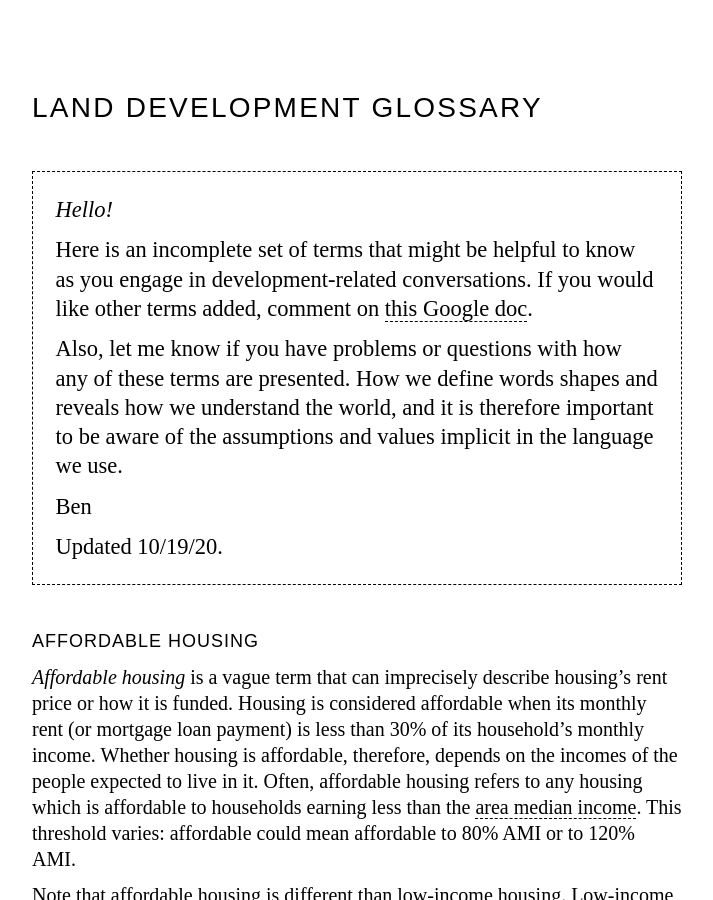
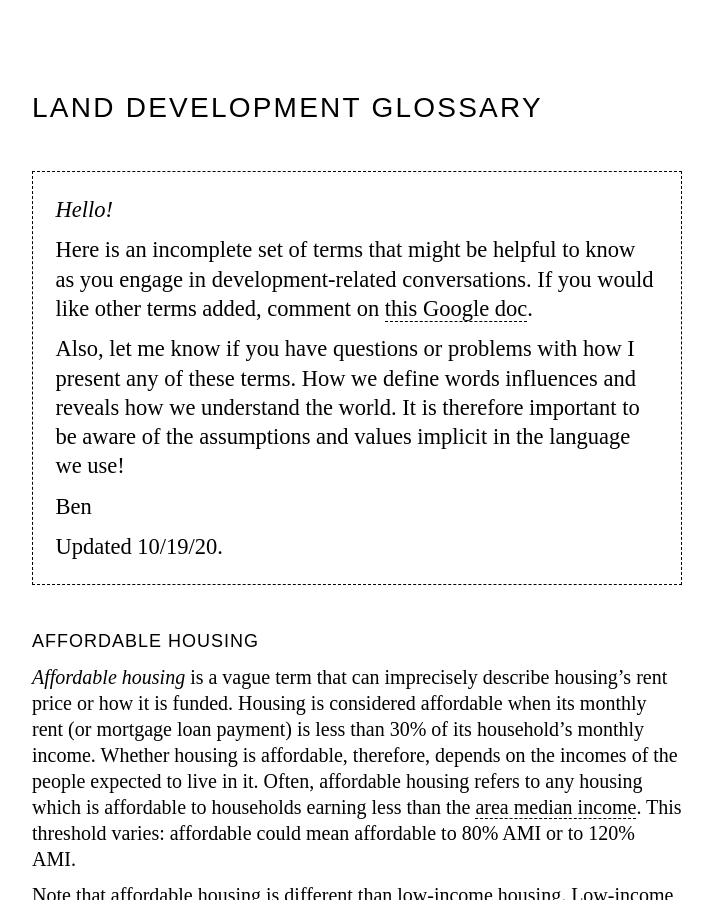
Before and after one commit to bennotkin/bennotkin.github.io, a Jekyll site: the page church-land/glossary-development.html, which Jekyll copies as it is, in a window 1280 px wide and 900 px high. Shown: the whole window, without its empty margins (283-996 px from the left). Built offline with Jekyll 4.4.1, drawn with Linux system fonts in a browser that asks for light colours.

```diff
--- a/church-land/glossary-development.html
+++ b/church-land/glossary-development.html
@@ -82,7 +82,7 @@
 <body>
 <h1 id="development-glossary">Land Development Glossary</h1>
 <div class="intro"><p><em>Hello!</em></p>
-<p>Here is an incomplete set of terms that might be helpful to know as you engage in development-related conversations. If you would like other terms added, comment on <a href="https://docs.google.com/document/d/1Zic171Tosb4M2FGk5NFrW_eNgm58YT3eoqnhK7WcwzU/edit?usp=sharing">this Google doc</a>.</p><p>Also, let me know if you have problems or questions with how any of these terms are presented. How we define words shapes and reveals how we understand the world, and it is therefore important to be aware of the assumptions and values implicit in the language we use.</p><p>Ben</p>
+<p>Here is an incomplete set of terms that might be helpful to know as you engage in development-related conversations. If you would like other terms added, comment on <a href="https://docs.google.com/document/d/1Zic171Tosb4M2FGk5NFrW_eNgm58YT3eoqnhK7WcwzU/edit?usp=sharing">this Google doc</a>.</p><p>Also, let me know if you have questions or problems with how I present any of these terms. How we define words influences and reveals how we understand the world. It is therefore important to be aware of the assumptions and values implicit in the language we use!</p><p>Ben</p>
 <p class="">Updated 10/19/20.</p>
 </div>
 <div class="defintions">
```
